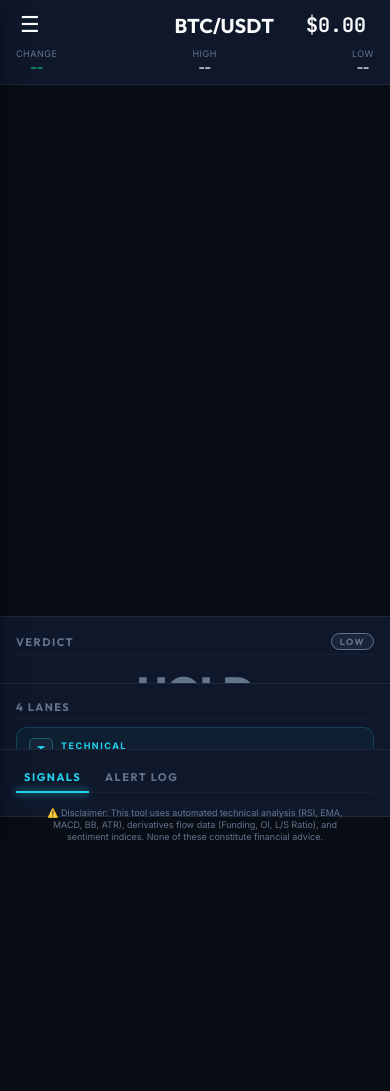
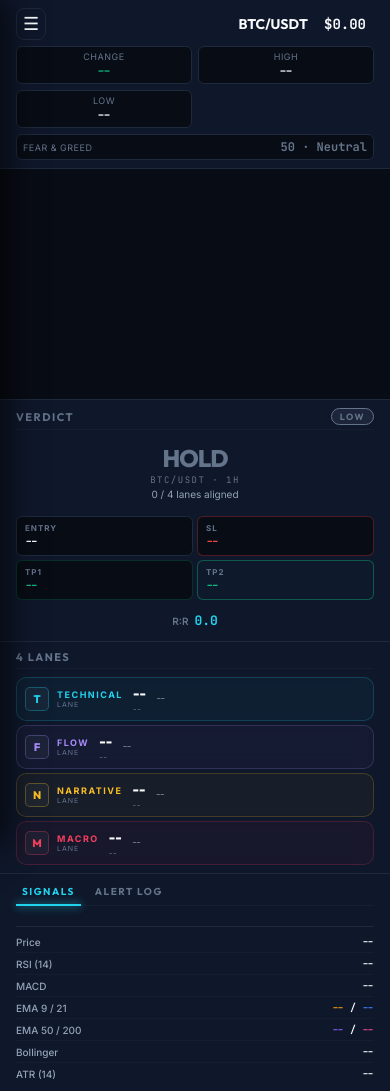
Before and after one commit to OmYadav-ux/OmYadav-ux.github.io, a website built with Vite: page index.html in a window 390 px wide. Shown: the top 1091 px of the page. Before the commit the page ends 844 px from the top, so only its background shows below. Built offline with nearby package versions, Linux system fonts and the light colour scheme; no server answers; what lightweight-charts would draw is missing.

Commit message:
feat: full responsive design for mobile and desktop views

```diff
--- a/style.css
+++ b/style.css
@@ -784,32 +784,42 @@ body {
   display: none !important;
 }
 
-/* ═══════ RESPONSIVE / MOBILE SYSTEM ═══════ */
+/* ═══════════════════════════════════════════════
+   RESPONSIVE / MOBILE SYSTEM
+   ═══════════════════════════════════════════════ */
+
+/* ── Hamburger toggle button ── */
 .sidebar-toggle-btn {
   display: none;
   background: none;
-  border: none;
+  border: 1px solid var(--border-color);
+  border-radius: 8px;
   color: var(--text-primary);
-  font-size: 22px;
+  font-size: 20px;
   cursor: pointer;
-  padding: 4px;
+  padding: 5px 8px;
   margin-right: var(--spacing-sm);
   align-items: center;
   justify-content: center;
-  transition: color 0.2s;
+  transition: color 0.2s, border-color 0.2s, background 0.2s;
+  flex-shrink: 0;
 }
 .sidebar-toggle-btn:hover {
   color: var(--lane-t);
+  border-color: var(--lane-t);
+  background: rgba(34, 211, 238, 0.06);
 }
 
+/* ── Sidebar overlay backdrop ── */
 .sidebar-backdrop {
   position: fixed;
   top: 0;
   left: 0;
   width: 100vw;
   height: 100vh;
-  background: rgba(4, 6, 10, 0.7);
-  backdrop-filter: blur(4px);
+  background: rgba(4, 6, 10, 0.75);
+  backdrop-filter: blur(6px);
+  -webkit-backdrop-filter: blur(6px);
   z-index: 99;
   opacity: 0;
   pointer-events: none;
@@ -820,70 +830,271 @@ body {
   pointer-events: auto;
 }
 
-/* Tablet & Mobile Viewports */
+/* ════════════════════════════════════════
+   TABLET  (≤ 1200px)
+   ════════════════════════════════════════ */
+@media (max-width: 1200px) {
+  .app-container {
+    grid-template-columns: 240px 1fr;
+  }
+  .analysis-dashboard {
+    grid-template-columns: 260px 1fr 260px;
+  }
+}
+
+/* ════════════════════════════════════════
+   TABLET PORTRAIT / LARGE PHONE  (≤ 1024px)
+   Sidebar becomes a slide-in drawer
+   ════════════════════════════════════════ */
 @media (max-width: 1024px) {
+  /* Body scrollable on mobile */
+  body {
+    overflow: auto;
+    height: auto;
+  }
+
+  /* Full-width single-column layout */
   .app-container {
     grid-template-columns: 1fr;
+    height: auto;
+    min-height: 100vh;
   }
 
+  /* Show hamburger */
   .sidebar-toggle-btn {
     display: flex;
   }
 
+  /* Sidebar: off-screen drawer */
   .sidebar {
     position: fixed;
     top: 0;
-    left: -290px;
-    width: 280px;
+    left: 0;
+    width: 290px;
     height: 100vh;
     z-index: 100;
-    transition: transform 0.3s cubic-bezier(0.4, 0, 0.2, 1);
-    box-shadow: 4px 0 24px rgba(0, 0, 0, 0.6);
+    transform: translateX(-100%);
+    transition: transform 0.32s cubic-bezier(0.4, 0, 0.2, 1);
+    box-shadow: 6px 0 32px rgba(0, 0, 0, 0.7);
+    overflow-y: auto;
   }
   .sidebar.open {
-    transform: translateX(290px);
+    transform: translateX(0);
   }
 
+  /* Main fills full width */
+  .main-content {
+    grid-template-rows: auto 1fr auto auto;
+    height: auto;
+    overflow: visible;
+  }
+
+  /* Chart section: fixed height so it stays visible */
+  .chart-section {
+    height: 350px;
+    min-height: 300px;
+  }
+
+  /* Analysis dashboard: stack all 3 cards vertically */
   .analysis-dashboard {
     grid-template-columns: 1fr;
-    max-height: 200px;
-    overflow-y: auto;
+    max-height: none;
+    overflow: visible;
   }
 
   .dashboard-card {
     border-right: none;
     border-bottom: 1px solid var(--border-color);
+    min-height: 160px;
   }
   .dashboard-card:last-child {
     border-bottom: none;
   }
+
+  /* 4-lane grid: 2 × 2 stays on tablet */
+  .lanes-grid {
+    grid-template-columns: 1fr 1fr;
+    grid-template-rows: auto auto;
+  }
+
+  /* Verdict signal slightly smaller */
+  .verdict-signal {
+    font-size: 34px;
+  }
+
+  /* Trade metrics: 2 cols */
+  .trade-metrics-grid {
+    grid-template-columns: 1fr 1fr;
+  }
+
+  /* Footer wraps */
+  .footer {
+    padding: var(--spacing-sm) var(--spacing-md);
+    height: auto;
+  }
 }
 
-/* Narrow Mobile Viewports */
+/* ════════════════════════════════════════
+   MOBILE  (≤ 768px)
+   ════════════════════════════════════════ */
 @media (max-width: 768px) {
+  /* ── Ticker bar ── */
   .ticker-bar {
     flex-wrap: wrap;
+    row-gap: 6px;
     height: auto;
-    min-height: 60px;
+    min-height: 56px;
     padding: var(--spacing-sm) var(--spacing-md);
+  }
+  .ticker-info h2 {
+    font-size: 16px;
+  }
+  .price-display {
+    font-size: 16px;
   }
   .ticker-stats {
     width: 100%;
-    justify-content: space-between;
-    margin-top: 6px;
-    gap: var(--spacing-sm);
+    display: grid;
+    grid-template-columns: repeat(3, 1fr);
+    gap: 6px;
+    margin-top: 0;
   }
-  .main-content {
-    grid-template-rows: auto 1fr auto 28px;
+  .fear-greed-box {
+    /* Show as 4th item in 3-col grid — it wraps to second row */
+    grid-column: span 1;
   }
+  .stat-box {
+    align-items: center;
+    background: var(--bg-primary);
+    border: 1px solid var(--border-color);
+    border-radius: 6px;
+    padding: 4px 6px;
+  }
+
+  /* ── Chart ── */
+  .chart-section {
+    height: 280px;
+    min-height: 240px;
+  }
+
+  /* ── Analysis dashboard ── */
+  .analysis-dashboard {
+    grid-template-columns: 1fr;
+    max-height: none;
+    overflow: visible;
+    border-top: 1px solid var(--border-color);
+  }
+
+  .dashboard-card {
+    min-height: auto;
+    padding: var(--spacing-sm) var(--spacing-md);
+  }
+
+  /* ── Verdict card ── */
+  .verdict-signal {
+    font-size: 28px;
+  }
+  .trade-metrics-grid {
+    grid-template-columns: 1fr 1fr;
+    gap: 4px;
+  }
+  .trade-metric .metric-value {
+    font-size: 11px;
+  }
+
+  /* ── 4 Lanes: full single column ── */
   .lanes-grid {
     grid-template-columns: 1fr;
     grid-template-rows: auto;
+    gap: 6px;
   }
-  .stat-box {
+  .lane-card {
+    padding: 8px 10px;
+    flex-direction: row;
     align-items: center;
+    gap: 10px;
+  }
+  .lane-header {
+    flex-shrink: 0;
+  }
+  .lane-bias {
+    flex-direction: column;
+    align-items: flex-start;
+    gap: 2px;
+  }
+  .lane-detail {
+    flex: 1;
+    font-size: 8px;
+  }
+
+  /* ── Metrics table ── */
+  .metrics-table { font-size: 10px; }
+
+  /* ── Tabs ── */
+  .tabs-header .tab-btn {
+    font-size: 10px;
+    padding: 3px 6px;
+  }
+
+  /* ── Footer ── */
+  .footer {
+    padding: var(--spacing-sm) var(--spacing-md);
+    height: auto;
+    min-height: 28px;
+  }
+  .footer p {
+    font-size: 8px;
+    line-height: 1.4;
+  }
+
+  /* ── Main content row sizing ── */
+  .main-content {
+    grid-template-rows: auto auto auto auto;
+    height: auto;
+    overflow: visible;
+  }
+}
+
+/* ════════════════════════════════════════
+   SMALL PHONE  (≤ 480px)
+   ════════════════════════════════════════ */
+@media (max-width: 480px) {
+  .ticker-stats {
+    grid-template-columns: 1fr 1fr;
   }
   .fear-greed-box {
-    display: none; /* Hide on very small mobile to prevent wrapping cluster */
+    grid-column: span 2;
+    display: flex;
+    flex-direction: row;
+    justify-content: space-between;
+  }
+  .ticker-info {
+    gap: var(--spacing-sm);
+  }
+  .ticker-info h2 {
+    font-size: 14px;
+  }
+  .price-display {
+    font-size: 14px;
+  }
+  .verdict-signal {
+    font-size: 24px;
+  }
+  .chart-section {
+    height: 230px;
+    min-height: 200px;
+  }
+  .lanes-grid {
+    gap: 4px;
+  }
+  .lane-card {
+    padding: 6px 8px;
+  }
+  .rr-value {
+    font-size: 13px;
+  }
+  .sidebar-toggle-btn {
+    font-size: 18px;
+    padding: 4px 6px;
   }
 }
```
